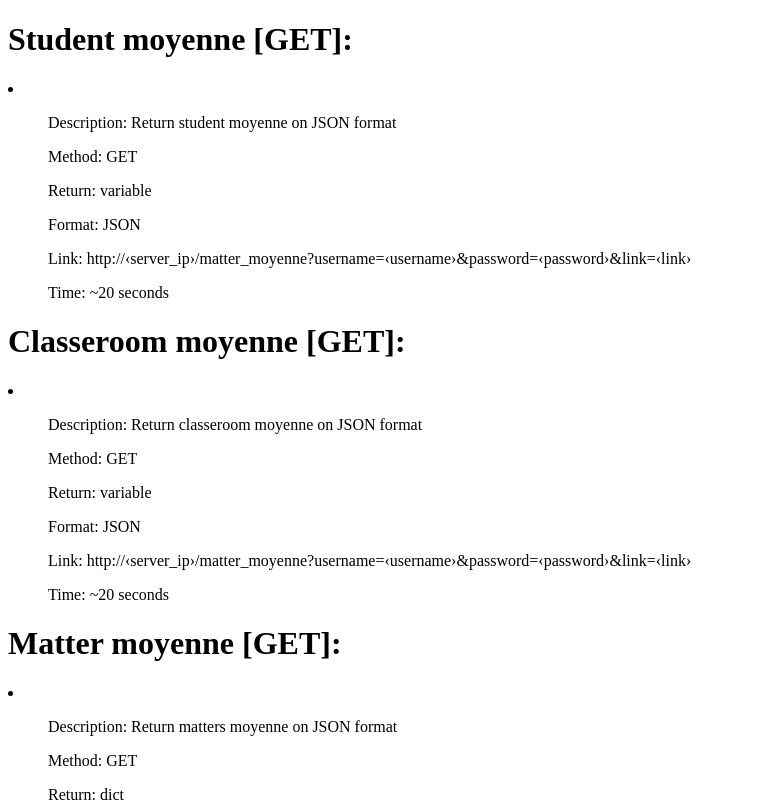
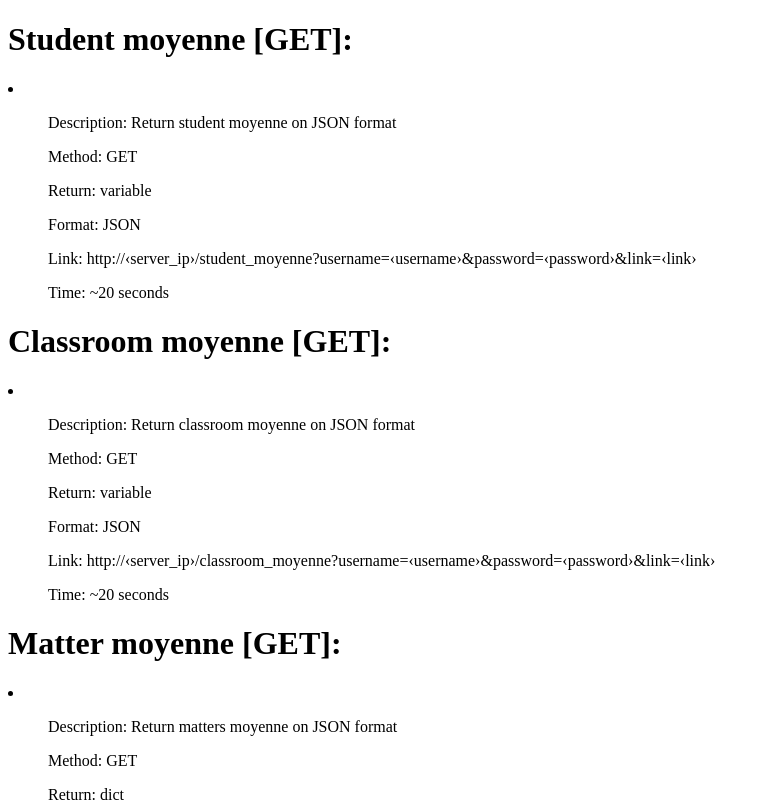
Before and after one commit to deepcaps/pronote-api, a Flask app: page / in a window 1280 px wide. Shown: the top 810 px of the page, without its empty margins (0-770 px from the left). Run offline with Flask 2, Linux system fonts and the light colour scheme.

Commit message:
Update main.html
corriger les fautes

```diff
--- a/templates/main.html
+++ b/templates/main.html
@@ -11,16 +11,16 @@
       <ul>Method: GET</ul>
       <ul>Return: variable</ul>
       <ul>Format: JSON</ul>
-      <ul>Link: http://‹server_ip›/matter_moyenne?username=‹username›&password=‹password›&link=‹link›</ul>
+      <ul>Link: http://‹server_ip›/student_moyenne?username=‹username›&password=‹password›&link=‹link›</ul>
       <ul>Time: ~20 seconds</ul>
     </li>
-    <h1>Classeroom moyenne [GET]:</h1>
+    <h1>Classroom moyenne [GET]:</h1>
       <li>
-        <ul>Description: Return classeroom moyenne on JSON format</ul>
+        <ul>Description: Return classroom moyenne on JSON format</ul>
         <ul>Method: GET</ul>
         <ul>Return: variable</ul>
         <ul>Format: JSON</ul>
-        <ul>Link: http://‹server_ip›/matter_moyenne?username=‹username›&password=‹password›&link=‹link›</ul>
+        <ul>Link: http://‹server_ip›/classroom_moyenne?username=‹username›&password=‹password›&link=‹link›</ul>
         <ul>Time: ~20 seconds</ul>
       </li>
     <h1>Matter moyenne [GET]:</h1>
```
